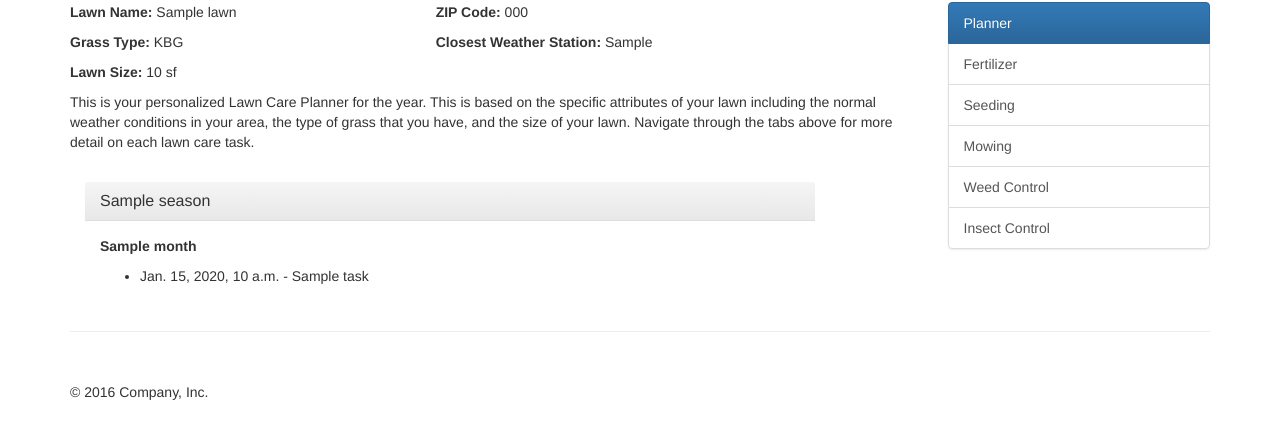
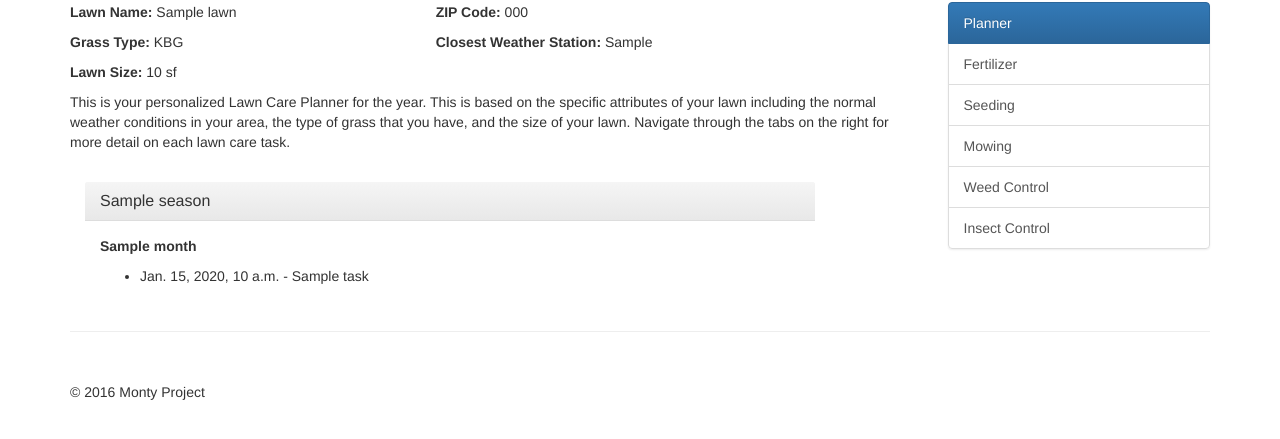
Before and after one commit to pmontgo33/lawn-care-planner, a Django app: template planner/templates/planner/lawn_detail.html in a window 1280 px wide. Shown: the part 313-752 px from the top of the page. Run offline with Django 3.2, Linux system fonts and the light colour scheme; tables that the repository leaves empty hold one stand-in row (values such as "Sample post"); the template is opened without the code that fills it: values that come from a table or form of the project are taken from there, most other values are stand-ins (such as "Sample title", 1, 10 or a date in 2020); some libraries are stand-ins or nearby versions.

Commit message:
Updated html templates.

```diff
--- a/planner/templates/planner/base.html
+++ b/planner/templates/planner/base.html
@@ -70,7 +70,7 @@
       <hr>
 
       <footer>
-        <p>&copy; 2016 Company, Inc.</p>
+        <p>&copy; 2016 Monty Project</p>
       </footer>
     </div>
 
--- a/planner/templates/planner/index.html
+++ b/planner/templates/planner/index.html
@@ -42,7 +42,7 @@
             <p><a class="btn btn-success" href="/planner/lawn/list" role="button">Examples &raquo;</a></p>
           </div>
           <div class="col-lg-3">
-            <p><a class="btn btn-success" href="#" role="button">Feedback &raquo;</a></p>
+            <p><a class="btn btn-success" href="/contact/feedback" role="button">Feedback &raquo;</a></p>
           </div>
     </div><!--/row-->
 
--- a/planner/templates/planner/lawn_detail.html
+++ b/planner/templates/planner/lawn_detail.html
@@ -10,7 +10,7 @@
     <div class="col-xs-12 col-sm-9">
       <div class="row">
       <p class="pull-right visible-xs">
-        <button type="button" class="btn btn-success btn-xs" data-toggle="offcanvas">Toggle nav</button>
+        <button type="button" class="btn btn-success btn-xs" data-toggle="offcanvas">Planner Menu</button>
       </p>
       </div>
       <div class="lawn-info">
@@ -38,7 +38,7 @@
                 <div class="row">
                   <p class="col-sm-9">This is your personalized Lawn Care Planner for the year. This is based on the specific
                                       attributes of your lawn including the normal weather conditions in your area, the type
-                                      of grass that you have, and the size of your lawn. Navigate through the tabs above for
+                                      of grass that you have, and the size of your lawn. Navigate through the tabs on the right for
                                       more detail on each lawn care task.</p>
                 </div>
                 <br>
@@ -73,7 +73,9 @@
             <div class="tab-pane fade" id="fertilizer">
               <div class="fertilizer">
                 <div class="row">
-                  <p class="col-sm-9">The dates listed below are based on average historic temperatures in your area.
+                  <p class="col-sm-9">This fertilizer plan is based 4 applications per year: late Spring, mid Summer, early Fall, and late Fall.
+                  The mid Summer application should only be done if your lawn is properly irrigated.
+                  The dates listed below are based on average historic temperatures in your area.
                   These should only be used as a guideline, and actual weather forecasts should be used to determine actual dates.</p>
                 </div>
                 <br>
@@ -100,7 +102,7 @@
                     </div>
                     <div class="col-sm-1"></div>
                     <div class="col-sm-4">
-                      <p>N-P-K CALCULATOR</p>
+                      <!--<p>N-P-K CALCULATOR</p>-->
                     </div>
                 </div>
 
@@ -116,7 +118,7 @@
                   <p class="col-sm-9">The ideal days for seeding have nighttime temperatures above 40&degF,
                   and daytime temperatures below 80&degF for the entirty of the germination period.
                   The dates listed below are days with average historic temperatures in your area within this range.
-                  These should only be used as a guideline, and actual weather forecasts should be used to determine actual dates.</p>
+                  These should only be used as a guideline, and actual weather conditions should be used to determine actual seeding dates.</p>
                 </div>
                 <br>
                 <p><strong>Amount of Seed (<a href="http://plantscience.psu.edu/research/centers/turf/extension/factsheets/seed">source</a>):</strong></p>
@@ -158,11 +160,13 @@
             <div role="tabpanel" class="tab-pane fade" id="weedcontrol">
               <div class="weedcontrol">
                 <div class="row">
-                  <p class="col-sm-9">The dates listed below are based on average historic temperatures in your area.
+                  <p class="col-sm-9">This weed control plan utilizes Growing Degree Days of crabgrass to determine ideal application timing
+                  (<a href="http://www.uky.edu/Ag/ukturf/4-1-14.html">source</a>).
+                  The dates listed below are based on average historic temperatures in your area.
                   These should only be used as a guideline, and actual weather forecasts should be used to determine actual dates.</p>
                 </div>
                 <br>
-                  <p><strong>Summer Annual Weed Pre-emergent Deadline (BETA): </strong>{{ summer_weed_deadline }}</p>
+                  <p><strong>Summer Annual Weed Pre-emergent Deadline: </strong>{{ summer_weed_deadline }}</p>
                 <br>
               </div>
             </div>
@@ -171,11 +175,13 @@
             <div role="tabpanel" class="tab-pane fade" id="insectcontrol">
               <div class="insectcontrol">
                 <div class="row">
-                  <p class="col-sm-9">The dates listed below are based on average historic temperatures in your area.
+                  <p class="col-sm-9">This insect control plan utilizes Growing Degree Days of Japanese Beetles to determine ideal application timing
+                  (<a href="http://crops.extension.iastate.edu/cropnews/2015/06/japanese-beetles-begin-emergence">source</a>).
+                  The dates listed below are based on average historic temperatures in your area.
                   These should only be used as a guideline, and actual weather forecasts should be used to determine actual dates.</p>
                 </div>
                 <br>
-                  <p><strong>Grub worm preventer application deadline (BETA): </strong>{{ grub_deadline }}</p>
+                  <p><strong>Grub worm preventer application deadline: </strong>{{ grub_deadline }}</p>
                 <br>
               </div>
             </div>
```
